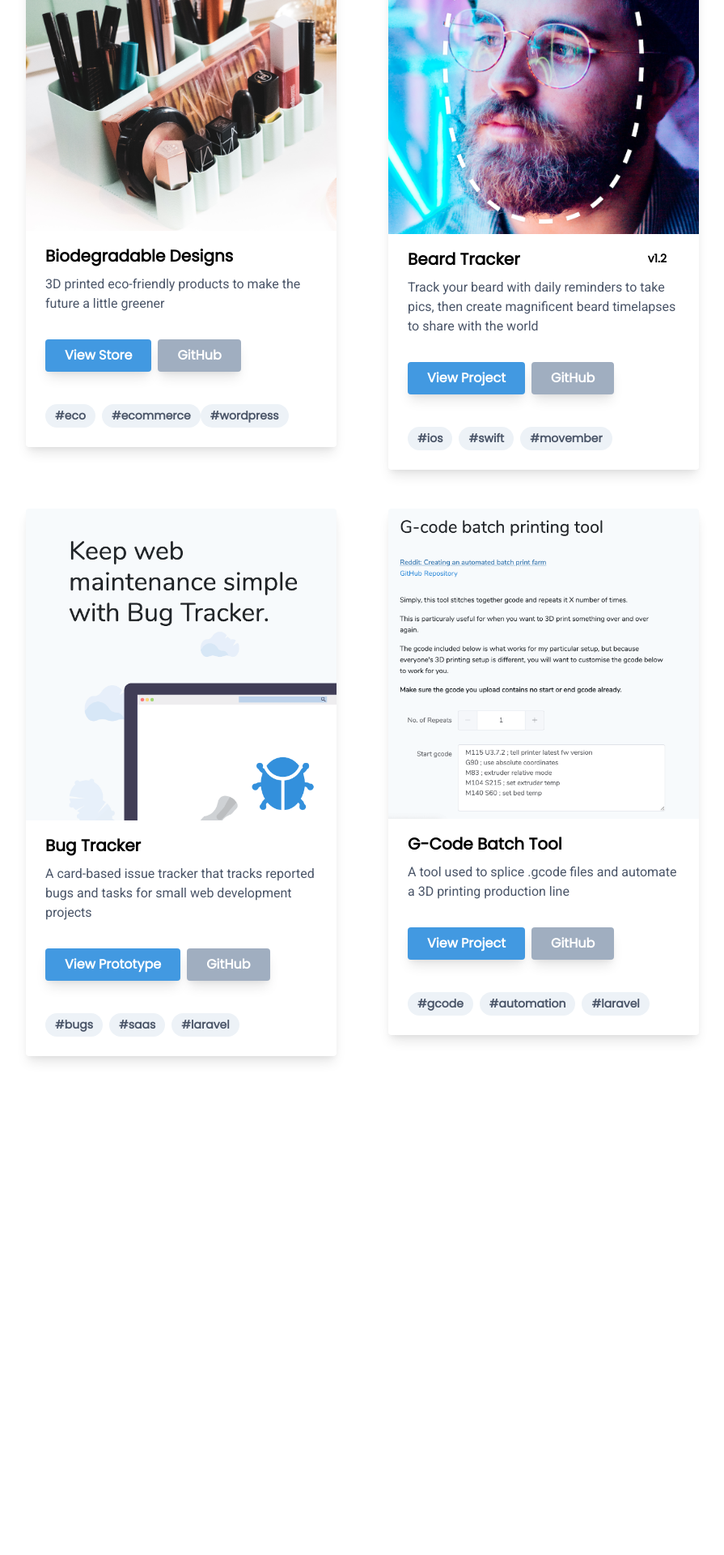
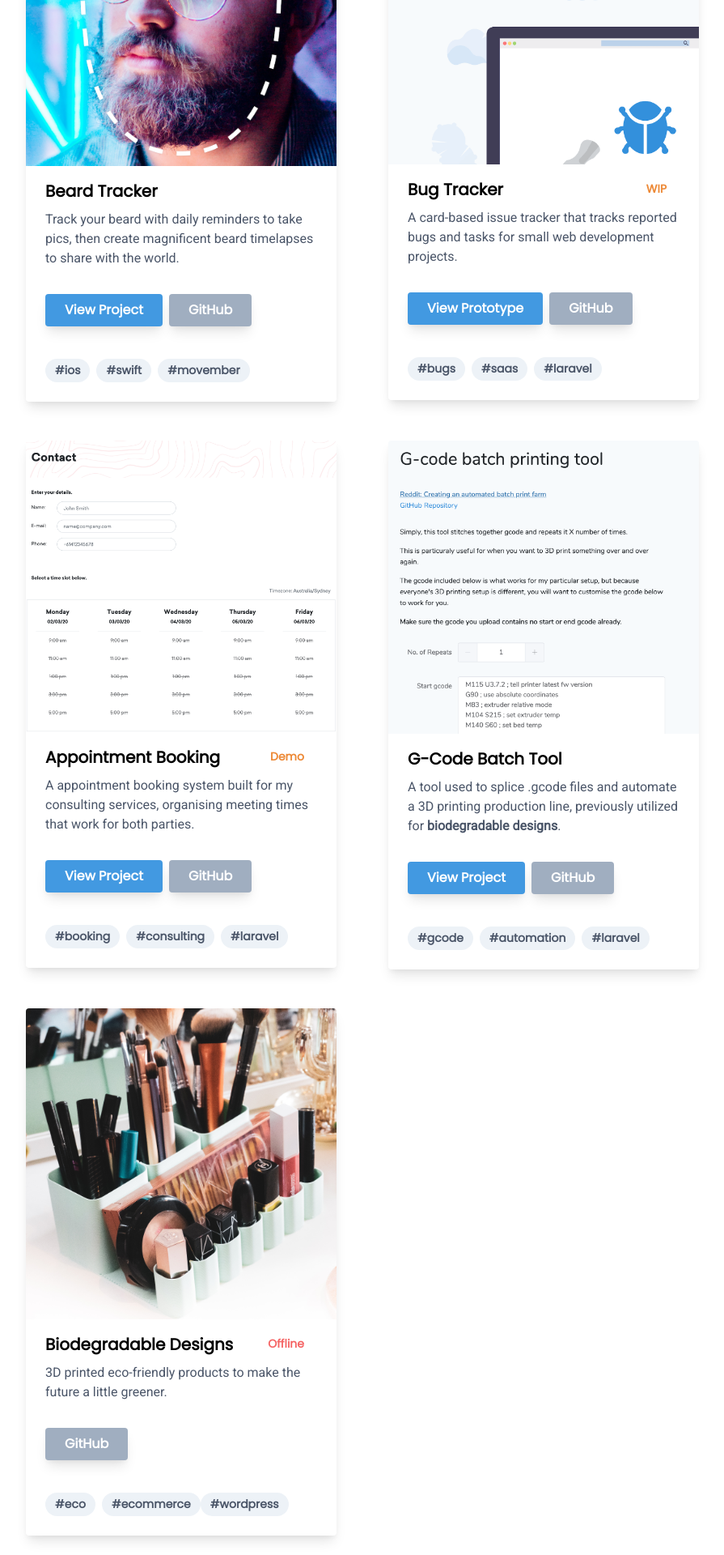
Before and after one commit to taylorivanoff/taylorivanoff.com-v1, a Nuxt app: page / in a window 1280 px wide. Shown: the part 303-2223 px from the top of the page at 81% size, without its empty margins (0-895 px from the left). Before the commit the page ends 1631 px from the top, so only its background shows below. Built offline with nearby package versions, Linux system fonts and the light colour scheme.

Commit message:
Updated projects.

```diff
--- a/pages/index.vue
+++ b/pages/index.vue
@@ -3,42 +3,15 @@
 
     <div class="flex flex-wrap" data-aos="fade-up">
 
-      <div class="w-full py-12">
-        <h1 class="font-bold text-4xl">Projects</h1>
-        <h3 class="text-xl text-gray-900">by Taylor Ivanoff</h3>
-      </div>
-
-      <section>
-        <div class="max-w-sm rounded overflow-hidden shadow-lg">
-          <img class="w-full" src="/img/bio.jpg" alt="Biodegradable Designs">
-          <div class="px-6 py-4">
-            <div class="font-bold text-xl mb-2">Biodegradable Designs</div>
-            <p class="text-gray-700 text-base">
-              3D printed eco-friendly products to make the future a little greener
-
-            </p>
-          </div>
-          <div class="px-6 py-4">
-            <a class="inline-block bg-blue-500 hover:bg-blue-700 text-white font-bold py-2 px-6 rounded shadow-lg mr-2 mb-2"  target="_blank" href="https://store.taylorivanoff.com/">View Store</a>
-            <a class="inline-block bg-gray-500 hover:bg-gray-700 text-white font-bold py-2 px-6 rounded shadow-lg mr-2 mb-2"  target="_blank" href="https://github.com/taylorivanoff/store">GitHub</a>
-          </div>
-          <div class="px-6 py-4">
-            <span class="inline-block bg-gray-200 rounded-full px-3 py-1 text-sm font-semibold text-gray-700 mr-2 mb-2">#eco</span>
-            <span class="inline-block bg-gray-200 rounded-full px-3 py-1 text-sm font-semibold text-gray-700 mb-2">#ecommerce</span>
-            <span class="inline-block bg-gray-200 rounded-full px-3 py-1 text-sm font-semibold text-gray-700 mb-2">#wordpress</span>
-
-
-          </div>
-        </div>
-      </section>
+      <div class="w-full py-12"></div>
 
       <section>
         <div class="max-w-sm rounded overflow-hidden shadow-lg">
           <img class="w-full" src="/img/beard-tracker.png" alt="Beard tracker">
           <div class="px-6 py-4">
-            <div class="font-bold text-xl mb-2">Beard Tracker <span class="inline-block px-4 text-sm rounded ml-2 leading-loose float-right">v1.2</span></div>
+            <div class="font-bold text-xl mb-2">Beard Tracker</div>
             <p class="text-gray-700 text-base">
-              Track your beard with daily reminders to take pics, then create magnificent beard timelapses to share with the world
+              Track your beard with daily reminders to take pics, then create magnificent beard timelapses to share with the world.
             </p>
           </div>
           <div class="px-6 py-4">
@@ -57,10 +30,10 @@
         <div class="max-w-sm rounded overflow-hidden shadow-lg">
           <img class="w-full" src="/img/bug-tracker.png" alt="Bug tracker">
           <div class="px-6 py-4">
-            <div class="font-bold text-xl mb-2">Bug Tracker</div>
+            <div class="font-bold text-xl mb-2">Bug Tracker <span class="inline-block px-4 text-sm rounded ml-2 leading-loose float-right text-orange-500">WIP</span></div>
 
             <p class="text-gray-700 text-base">
-              A card-based issue tracker that tracks reported bugs and tasks for small web development projects
+              A card-based issue tracker that tracks reported bugs and tasks for small web development projects.
             </p>
           </div>
           <div class="px-6 py-4">
@@ -77,11 +50,32 @@
 
       <section>
         <div class="max-w-sm rounded overflow-hidden shadow-lg">
+          <img class="w-full" src="/img/consulting.png" alt="Appointment Booking">
+          <div class="px-6 py-4">
+            <div class="font-bold text-xl mb-2">Appointment Booking <span class="inline-block px-4 text-sm rounded ml-2 leading-loose float-right text-orange-500">Demo</span></div>
+            <p class="text-gray-700 text-base">
+              A appointment booking system built for my consulting services, organising meeting times that work for both parties.
+            </p>
+          </div>
+          <div class="px-6 py-4">
+            <a class="inline-block bg-blue-500 hover:bg-blue-700 text-white font-bold py-2 px-6 rounded shadow-lg mr-2 mb-2"  target="_blank" href="https://consulting.taylorivanoff.com/">View Project</a>
+            <a class="inline-block bg-gray-500 hover:bg-gray-700 text-white font-bold py-2 px-6 rounded shadow-lg mr-2 mb-2"  target="_blank" href="https://github.com/taylorivanoff/consulting">GitHub</a>
+          </div>
+          <div class="px-6 py-4">
+            <span class="inline-block bg-gray-200 rounded-full px-3 py-1 text-sm font-semibold text-gray-700 mr-2 mb-2">#booking</span>
+            <span class="inline-block bg-gray-200 rounded-full px-3 py-1 text-sm font-semibold text-gray-700 mr-2 mb-2">#consulting</span>
+            <span class="inline-block bg-gray-200 rounded-full px-3 py-1 text-sm font-semibold text-gray-700 mb-2">#laravel</span>
+          </div>
+        </div>
+      </section>
+
+      <section>
+        <div class="max-w-sm rounded overflow-hidden shadow-lg">
           <img class="w-full" src="/img/gcode.png" alt="Gcode automation tool">
           <div class="px-6 py-4">
             <div class="font-bold text-xl mb-2">G-Code Batch Tool</div>
             <p class="text-gray-700 text-base">
-               A tool used to splice .gcode files and automate a 3D printing production line
+               A tool used to splice .gcode files and automate a 3D printing production line, previously utilized for <strong>biodegradable designs</strong>.
             </p>
           </div>
           <div class="px-6 py-4">
@@ -92,6 +86,26 @@
             <span class="inline-block bg-gray-200 rounded-full px-3 py-1 text-sm font-semibold text-gray-700 mr-2 mb-2">#gcode</span>
             <span class="inline-block bg-gray-200 rounded-full px-3 py-1 text-sm font-semibold text-gray-700 mr-2 mb-2">#automation</span>
             <span class="inline-block bg-gray-200 rounded-full px-3 py-1 text-sm font-semibold text-gray-700 mb-2">#laravel</span>
+          </div>
+        </div>
+      </section>
+
+      <section>
+        <div class="max-w-sm rounded overflow-hidden shadow-lg">
+          <img class="w-full" src="/img/bio.jpg" alt="Biodegradable Designs">
+          <div class="px-6 py-4">
+            <div class="font-bold text-xl mb-2">Biodegradable Designs <span class="inline-block px-4 text-sm rounded ml-2 leading-loose float-right text-red-500">Offline</span></div>
+            <p class="text-gray-700 text-base">
+              3D printed eco-friendly products to make the future a little greener.
+            </p>
+          </div>
+          <div class="px-6 py-4">
+            <a class="inline-block bg-gray-500 hover:bg-gray-700 text-white font-bold py-2 px-6 rounded shadow-lg mr-2 mb-2"  target="_blank" href="https://github.com/taylorivanoff/store">GitHub</a>
+          </div>
+          <div class="px-6 py-4">
+            <span class="inline-block bg-gray-200 rounded-full px-3 py-1 text-sm font-semibold text-gray-700 mr-2 mb-2">#eco</span>
+            <span class="inline-block bg-gray-200 rounded-full px-3 py-1 text-sm font-semibold text-gray-700 mb-2">#ecommerce</span>
+            <span class="inline-block bg-gray-200 rounded-full px-3 py-1 text-sm font-semibold text-gray-700 mb-2">#wordpress</span>
           </div>
         </div>
       </section>
```
Also changed, not shown: static/img/consulting.png (added), static/img/gcode.png.
